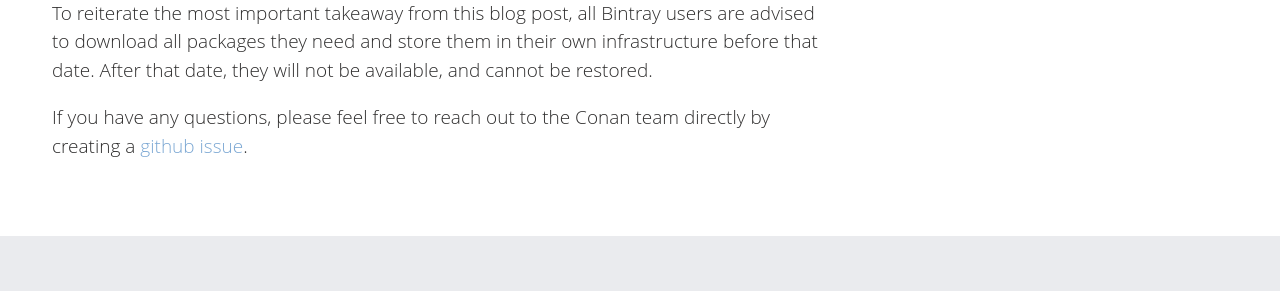
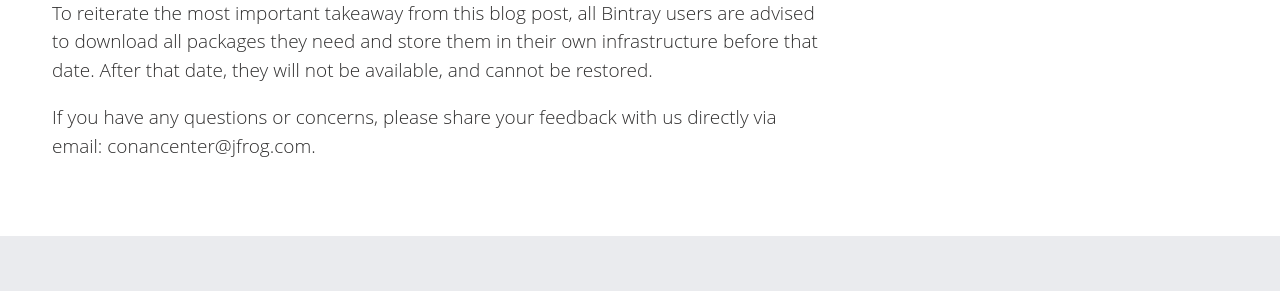
Before and after one commit to conan-io/conan-io.github.io, a Jekyll site: the page built from _posts/2021-03-31-Bintray-sunset-timeline.markdown, in a window 1280 px wide. Shown: the part 1778-2069 px from the top of the page. Built offline with Jekyll 4.4.1, drawn with Linux system fonts in a browser that asks for light colours; comment, search, counter and statistics services are not loaded.

Commit message:
change feedback to email based

```diff
--- a/_posts/2021-03-31-Bintray-sunset-timeline.markdown
+++ b/_posts/2021-03-31-Bintray-sunset-timeline.markdown
@@ -80,5 +80,5 @@ are advised to download all packages they need and store them in their own
 infrastructure before that date.  After that date, they will not be available,
 and cannot be restored.
 
-If you have any questions, please feel free to reach out to the Conan team
-directly by creating a [github issue](https://github.com/conan-io/conan/issues).
+If you have any questions or concerns, please share your feedback with us
+directly via email: conancenter@jfrog.com.
```
